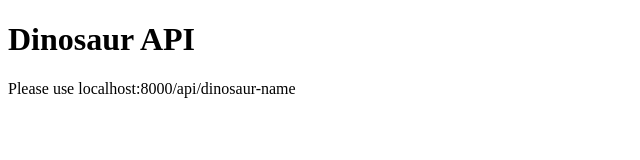
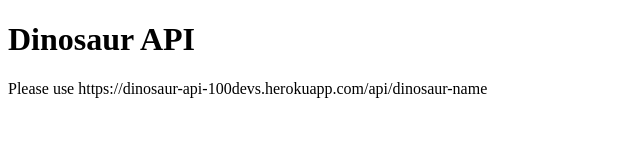
Before and after one commit to Chrisreidr/dinosaur-api, a website: page index.html in a window 1280 px wide. Shown: the whole page, without its empty margins (0-640 px from the left). Drawn offline with Linux system fonts and the light colour scheme.

Commit message:
Updated HTML documentation

```diff
--- a/index.html
+++ b/index.html
@@ -8,6 +8,6 @@
 </head>
 <body>
     <h1>Dinosaur API</h1>
-    <p>Please use localhost:8000/api/dinosaur-name</p>
+    <p>Please use https://dinosaur-api-100devs.herokuapp.com/api/dinosaur-name</p>
 </body>
 </html>
```
